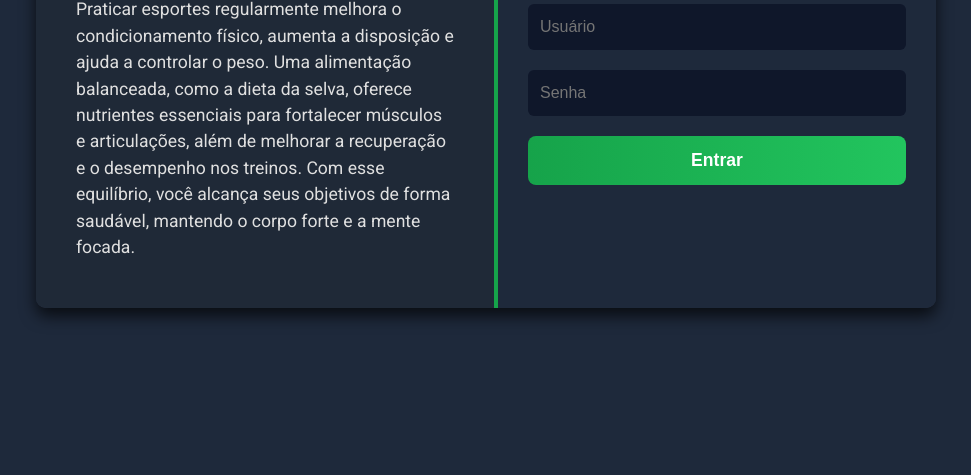
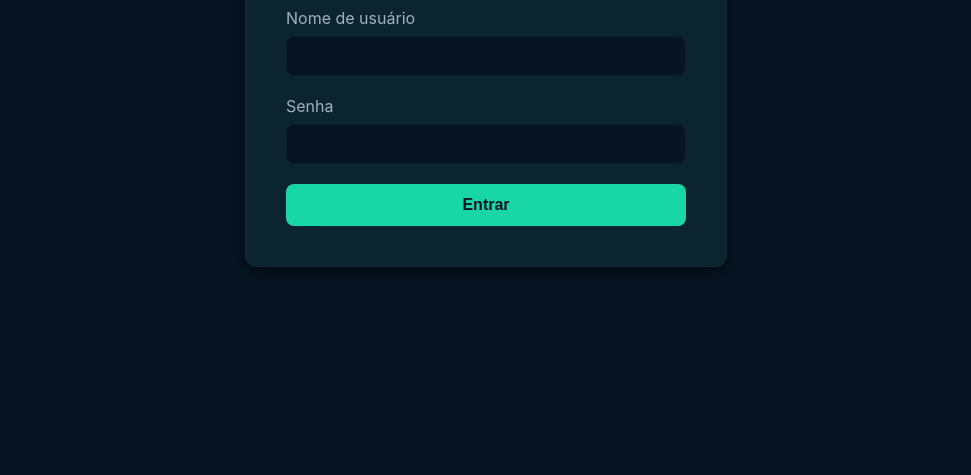
Before and after one commit to lczs27/dieta-da-selva, a plain HTML site: page login.html in a window 1280 px wide. Shown: the part 325-800 px from the top of the page, without its empty margins (154-1125 px from the left). Drawn offline with Linux system fonts and the light colour scheme.

Commit message:
Update login.html

```diff
--- a/login.html
+++ b/login.html
@@ -1,176 +1,136 @@
-<!DOCTYPE html>
+<!doctype html>
 <html lang="pt-BR">
 <head>
-<meta charset="UTF-8" />
-<title>Login - Plano Completo</title>
+  <meta charset="utf-8"/>
+  <meta name="viewport" content="width=device-width,initial-scale=1"/>
+  <title>Login - Dieta da Selva</title>
   <style>
-  @import url('https://fonts.googleapis.com/css2?family=Roboto:wght@400;700&display=swap');
-
-  body {
-    background-color: #1e293b; /* tom escuro do fundo */
-    color: #cbd5e1; /* texto claro */
-    font-family: 'Roboto', sans-serif;
+    :root {
+      --bg: #071523;
+      --panel: #0c2430;
+      --muted: #9fb3bd;
+      --accent: #19d6a6;
+      --card-border: rgba(255,255,255,0.03);
+    }
+    html, body {
+      background: var(--bg);
+      color: #e6f3f0;
+      font-family: Inter, system-ui, -apple-system, "Segoe UI", Roboto, "Helvetica Neue", Arial;
       margin: 0;
       padding: 0;
-    min-height: 100vh;
       display: flex;
+      justify-content: center;
       align-items: center;
-    justify-content: center;
+      height: 100vh;
+      flex-direction: column;
     }
-
-  .container {
-    background-color: #283044; /* tom de azul escuro */
-    border-radius: 10px;
-    max-width: 900px;
-    width: 90%;
-    box-shadow: 0 8px 16px rgba(0,0,0,0.7);
-    display: flex;
-    flex-wrap: wrap;
-    overflow: hidden;
-  }
-
-  .info-panel {
-    flex: 1 1 350px;
-    padding: 30px 40px;
-    background-color: #1f2937;
-    border-right: 4px solid #16a34a; /* verde */
-    display: flex;
-    flex-direction: column;
-    justify-content: center;
-  }
-
-  .info-panel h2 {
-    color: #16a34a; /* verde */
-    font-weight: 700;
-    font-size: 1.8rem;
-    margin-bottom: 15px;
-  }
-
-  .info-panel p {
-    font-size: 1.1rem;
-    line-height: 1.5;
-    color: #e0e0e0;
-  }
-
-  .login-panel {
-    flex: 1 1 350px;
-    background-color: #1e293b;
-    padding: 40px 30px;
-    display: flex;
-    flex-direction: column;
-    justify-content: center;
-  }
-
-  .login-panel h2 {
-    color: #38bdf8; /* azul */
-    font-weight: 700;
-    font-size: 2rem;
-    margin-bottom: 25px;
+    .login-container {
+      background: var(--panel);
+      padding: 40px;
+      border-radius: 12px;
+      border: 1px solid var(--card-border);
+      box-shadow: 0 6px 18px rgba(0,0,0,0.6);
+      width: 100%;
+      max-width: 400px;
       text-align: center;
     }
-
-  input[type="text"],
-  input[type="password"] {
-    background-color: #0f172a;
+    h1 {
+      color: var(--accent);
+      margin-bottom: 24px;
+    }
+    .form-group {
+      margin-bottom: 20px;
+      text-align: left;
+    }
+    label {
+      display: block;
+      margin-bottom: 8px;
+      color: var(--muted);
+    }
+    input[type="text"], input[type="password"] {
+      width: 100%;
+      padding: 10px;
+      border-radius: 8px;
+      border: 1px solid var(--card-border);
+      background: var(--bg);
+      color: #fff;
+      box-sizing: border-box;
+      font-size: 16px;
+    }
+    button {
+      background: var(--accent);
+      color: var(--bg);
       border: none;
-    border-radius: 6px;
-    color: #cbd5e1;
-    padding: 14px 12px;
-    font-size: 1rem;
+      padding: 12px 20px;
+      border-radius: 8px;
+      cursor: pointer;
+      width: 100%;
+      font-size: 16px;
+      font-weight: bold;
+      transition: background-color 0.3s ease;
+    }
+    button:hover {
+      background: var(--accent-2);
+    }
+    .user-profile-img {
+      width: 80px;
+      height: 80px;
+      border-radius: 50%;
+      border: 2px solid var(--accent);
+      object-fit: cover;
+      margin-top: -80px; /* Ajuda a posicionar a imagem */
       margin-bottom: 20px;
-    width: 100%;
-    box-sizing: border-box;
-    transition: border-color 0.3s ease;
-  }
-
-  input[type="text"]:focus,
-  input[type="password"]:focus {
-    outline: none;
-    border: 2px solid #16a34a; /* verde */
-  }
-
-  button {
-    background: linear-gradient(90deg, #16a34a, #22c55e);
-    border: none;
-    border-radius: 8px;
-    color: white;
-    padding: 14px 0;
-    font-size: 1.1rem;
-    font-weight: 700;
-    cursor: pointer;
-    transition: background 0.3s ease;
-  }
-
-  button:hover {
-    background: linear-gradient(90deg, #22c55e, #16a34a);
-  }
-
-  .error {
-    color: #f87171; /* vermelho claro */
-    margin-top: 10px;
-    font-weight: 600;
-    min-height: 24px;
-    text-align: center;
-  }
-
-  /* Responsividade */
-  @media (max-width: 720px) {
-    .container {
-      flex-direction: column;
-    }
-    .info-panel, .login-panel {
-      flex: 1 1 auto;
-      border-right: none;
-      border-bottom: 4px solid #16a34a;
-      padding: 30px;
-    }
+      display: none; /* Escondida por padrão */
     }
   </style>
 </head>
 <body>
 
-<div class="container">
-  <div class="info-panel">
-    <h2>Benefícios do Esporte e Alimentação Saudável</h2>
-    <p>
-      Praticar esportes regularmente melhora o condicionamento físico, aumenta a disposição e ajuda a controlar o peso.
-      Uma alimentação balanceada, como a dieta da selva, oferece nutrientes essenciais para fortalecer músculos e articulações, além de melhorar a recuperação e o desempenho nos treinos.
-      Com esse equilíbrio, você alcança seus objetivos de forma saudável, mantendo o corpo forte e a mente focada.
-    </p>
+<div class="login-container">
+  <h1>Acesso à Dieta da Selva</h1>
+
+  <img id="profile-pic" class="user-profile-img" src="" alt="Foto de Perfil">
+
+  <form id="login-form">
+    <div class="form-group">
+      <label for="username">Nome de usuário</label>
+      <input type="text" id="username" name="username">
     </div>
-
-  <div class="login-panel">
-    <h2>Faça seu Login</h2>
-    <input type="text" id="username" placeholder="Usuário" autocomplete="username" />
-    <input type="password" id="password" placeholder="Senha" autocomplete="current-password" />
-    <button onclick="login()">Entrar</button>
-    <p id="errorMsg" class="error"></p>
+    <div class="form-group">
+      <label for="password">Senha</label>
+      <input type="password" id="password" name="password">
     </div>
+    <button type="submit">Entrar</button>
+  </form>
 </div>
 
 <script>
-  const USER = "Lucas";
-  const PASS = "Prot3gido";
+  const usernameInput = document.getElementById('username');
+  const profilePic = document.getElementById('profile-pic');
+  const loginForm = document.getElementById('login-form');
 
-  function login() {
-    const u = document.getElementById("username").value.trim();
-    const p = document.getElementById("password").value;
-    const errorMsg = document.getElementById("errorMsg");
+  usernameInput.addEventListener('input', (event) => {
+    const username = event.target.value;
+    if (username === 'Lucas') {
+      profilePic.src = "foto de perfil.jpg";
+      profilePic.style.display = 'block';
+    } else {
+      profilePic.src = '';
+      profilePic.style.display = 'none';
+    }
+  });
 
-    if (u === USER && p === PASS) {
-      sessionStorage.setItem("loggedIn", "true");
-      window.location.href = "index.html";
+  // Exemplo de lógica de login (opcional)
+  loginForm.addEventListener('submit', (event) => {
+    event.preventDefault();
+    const username = usernameInput.value;
+    const password = document.getElementById('password').value;
+
+    if (username === 'Lucas' && password === '12345') {
+      sessionStorage.setItem('loggedIn', 'true');
+      window.location.href = 'index.html'; // Redireciona para a página principal
     } else {
-      errorMsg.textContent = "Usuário ou senha incorretos.";
-    }
-  }
-
-  // --- NOVO CÓDIGO PARA LOGIN COM ENTER ---
-  document.addEventListener('keyup', function(event) {
-    // Verifica se a tecla pressionada é a "Enter"
-    if (event.key === 'Enter') {
-      // Chama a função de login
-      login();
+      alert('Nome de usuário ou senha incorretos.');
     }
   });
 </script>
```
Lines whose indentation alone changed are shown as unchanged.
